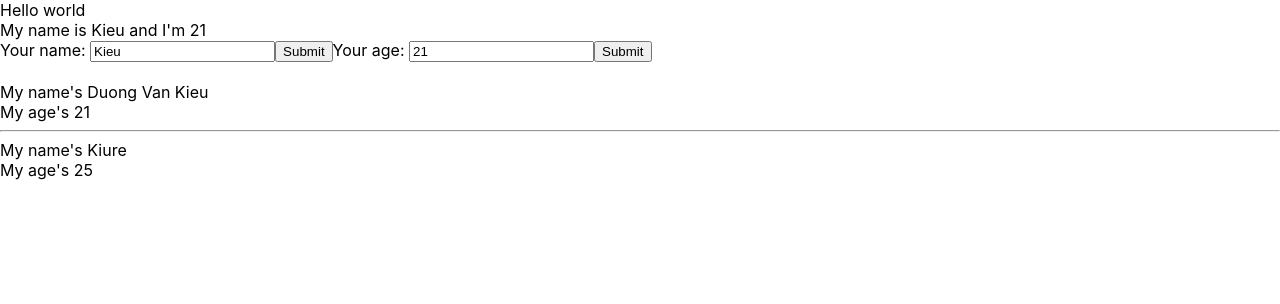
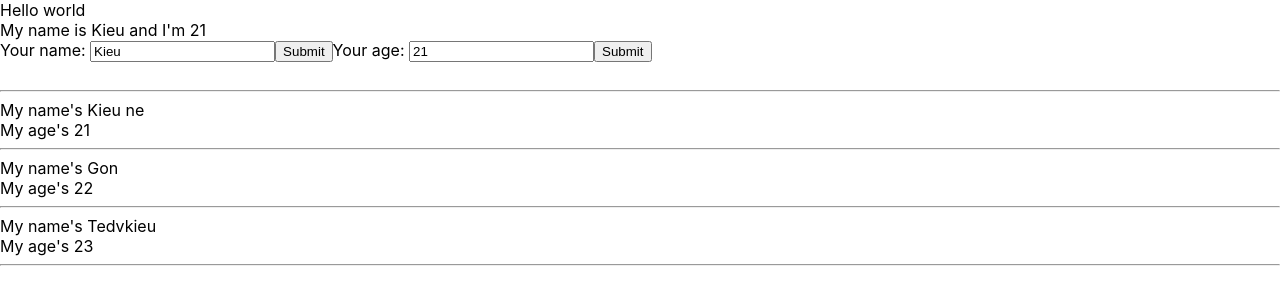
Before and after one commit to tedvkieu/ReactJS_Basic, a React (Create React App) app: page / in a window 1280 px wide. Shown: the top 304 px of the page. Built offline with nearby package versions, Linux system fonts and the light colour scheme.

Commit message:
#24 Outputting List

```diff
--- a/src/components/DisplayInfor.js
+++ b/src/components/DisplayInfor.js
@@ -4,12 +4,20 @@ import MyComponent from './MyComponent';
 
 class DisplayInfor extends React.Component {
     render() {
-        console.log(this.props);
-        const { age, name } = this.props;
+        const { listUser } = this.props;
+
         return (
             <div>
-                <div>My name's {name}</div>
-                <div>My age's {age}</div>
+                {listUser.map((item) => {
+                    console.log(item);
+                    return (
+                        <div key={item.id}>
+                            <div>My name's {item.name}</div>
+                            <div>My age's {item.age}</div>
+                            <hr></hr>
+                        </div>
+                    );
+                })}
             </div>
         );
     }
--- a/src/components/MyComponent.js
+++ b/src/components/MyComponent.js
@@ -3,20 +3,23 @@ import UserInfor from './Userinfor';
 import DisplayInfor from './DisplayInfor';
 
 class MyComponent extends React.Component {
+    state = {
+        listUsers: [
+            { id: 1, name: 'Kieu ne', age: 21 },
+            { id: 2, name: 'Gon', age: 22 },
+            { id: 3, name: 'Tedvkieu', age: 23 },
+        ],
+    };
     //JSX : chỉ có React có. Cho phép code JS ngay trong HTML
     render() {
-        const myAge = 25;
-        const myInfor = ['ab', 'c', 'd'];
+        // Dry: Don't repeat yourselt
         return (
             <div>
                 <UserInfor></UserInfor>
                 <br></br>
-                <DisplayInfor name="Duong Van Kieu" age="21"></DisplayInfor>
+
                 <hr></hr>
-                <DisplayInfor
-                    name="Kiure"
-                    age={myAge}
-                    myInfor={myInfor}></DisplayInfor>
+                <DisplayInfor listUser={this.state.listUsers}></DisplayInfor>
             </div>
         );
     }
```
